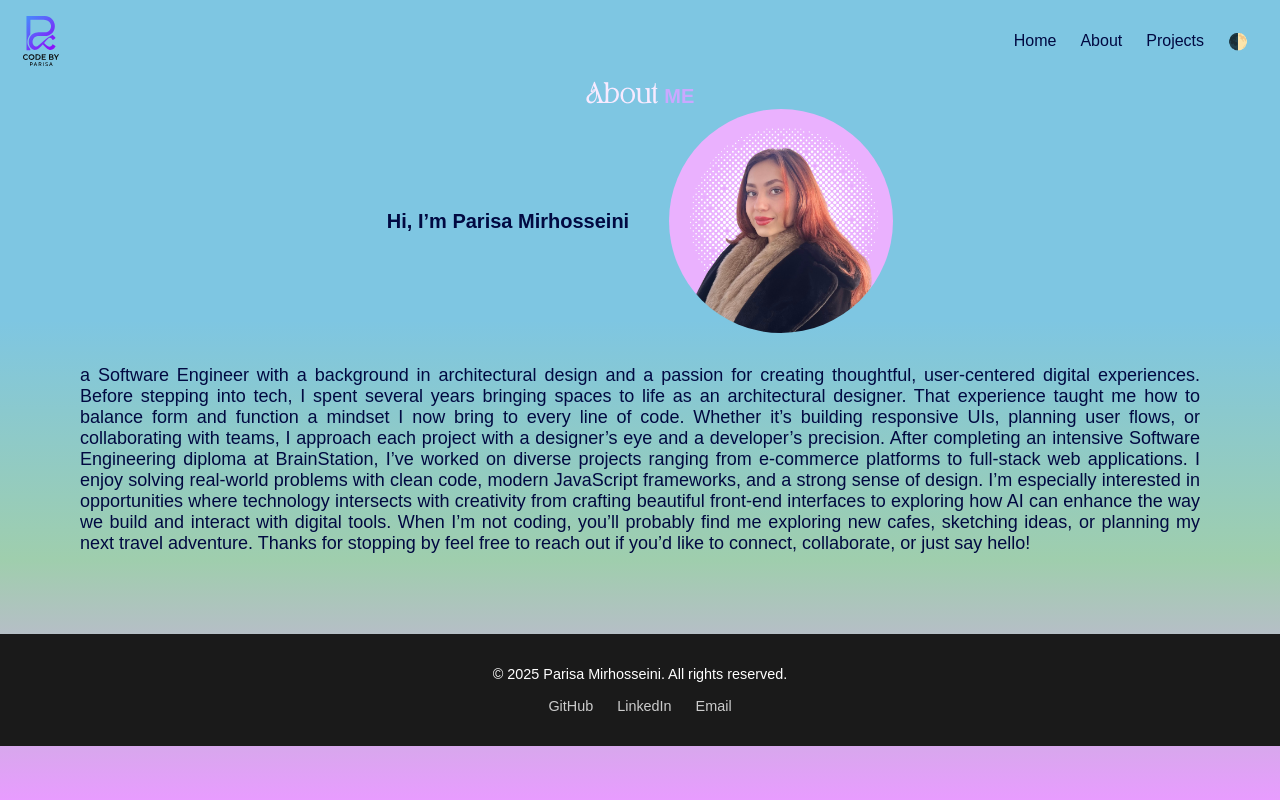
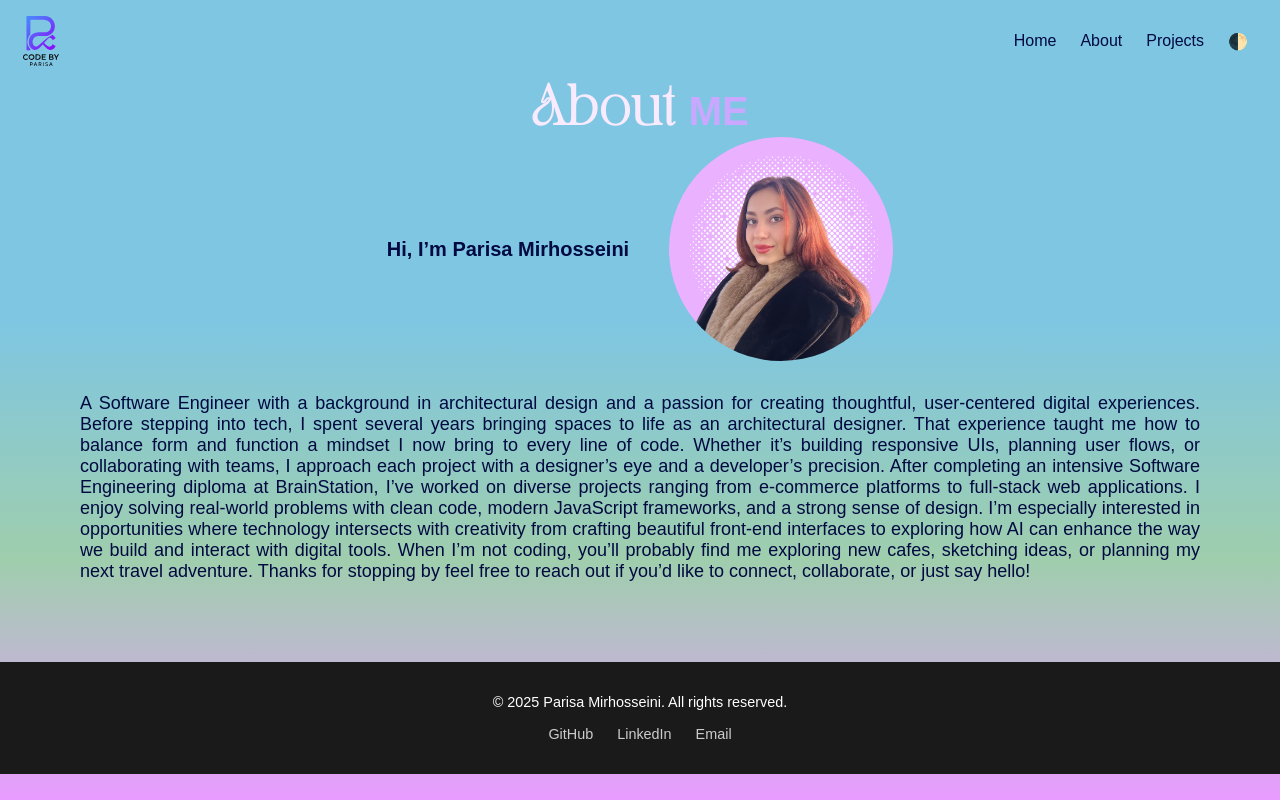
Before and after one commit to Parisa-Mirhosseini/parisa-mirhosseini-portfolio, a React (Vite) app: page /About in a window 1280 px wide. Built offline with nearby package versions, Linux system fonts and the light colour scheme; a web font is replaced by a local one.

Commit message:
about me text sizes

```diff
--- a/src/Pages/AboutPage/AboutPage.jsx
+++ b/src/Pages/AboutPage/AboutPage.jsx
@@ -14,7 +14,7 @@ function AboutPage() {
       <h2 className="About-title_container-text">Hi, I’m Parisa Mirhosseini</h2>
       <img src={avatar} alt="Parisa Mirhosseini" className="About-title_container-avatar" />
       </div>
-      <p className="About-content"> a Software Engineer with a background in architectural design and a passion for creating thoughtful, user-centered digital experiences.
+      <p className="About-content"> A Software Engineer with a background in architectural design and a passion for creating thoughtful, user-centered digital experiences.
 
 Before stepping into tech, I spent several years bringing spaces to life as an architectural designer. That experience taught me how to balance form and function a mindset I now bring to every line of code. Whether it’s building responsive UIs, planning user flows, or collaborating with teams, I approach each project with a designer’s eye and a developer’s precision.
 
--- a/src/Pages/AboutPage/AboutPage.scss
+++ b/src/Pages/AboutPage/AboutPage.scss
@@ -4,25 +4,27 @@
 
 .About {
 	text-align: justify;
-	font-size: 18px;
-	padding: 0 5rem 5rem;
+	font-size: 10px;
+	padding: 0 2rem 2rem;
+
+	@include tablet {
+		font-size: 18px;
+		padding: 0 5rem 5rem;
+	}
 
 	&-title {
-		font-size: 3rem;
+		font-size: 25px;
 		font-weight: bold;
 		text-align: center;
 
-		@include desktop{
-		  font-size: 20px;
+		@include tablet {
+			font-size: 40px;
 		}
 
 		&__about {
 			color: #f8eaff;
 			font-family: "tan-pearl";
 
-			//   @include mobile {
-			//     font-size: 8px;
-			//   }
 		}
 
 		&__me {
@@ -38,16 +40,22 @@
 		margin-bottom: 2rem;
 
 		&-avatar {
-			width: 20%;
+			width: 40%;
 			border-radius: 50%;
+			@include tablet {
+				width: 20%;
+			border-radius: 50%;
+			}
 
 
 		}
+
 		&-text {
 			text-align: center;
+
 			@include tablet {
 				font-size: 20px;
-			  }
+			}
 		}
 	}
 }
```
